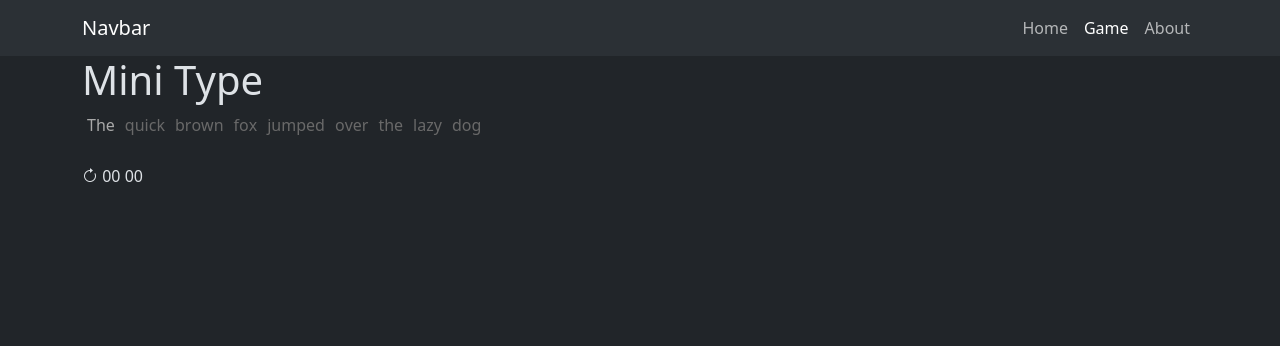
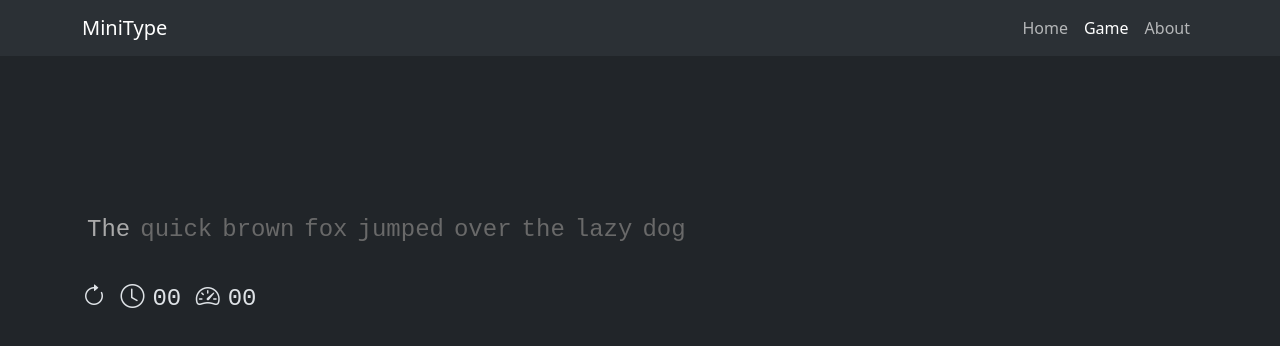
Before and after one commit to tshipenchko/WT1207, a plain HTML site: page final/game/index.html in a window 1280 px wide. Drawn offline with nearby package versions, Linux system fonts and the light colour scheme.

Commit message:
Better styling for the game

```diff
--- a/final/game/index.html
+++ b/final/game/index.html
@@ -18,12 +18,11 @@
 <body class="d-flex flex-column min-vh-100">
 
 
-
 <!-- Header -->
 <header>
     <nav class="navbar navbar-expand-sm bg-body-tertiary">
         <div class="container">
-            <a class="navbar-brand" href="#">Navbar</a>
+            <a class="navbar-brand" href="../index.html">MiniType</a>
             <button class="navbar-toggler" type="button" data-bs-toggle="collapse" data-bs-target="#navbar-nav"
                     aria-controls="navbar-nav" aria-expanded="false" aria-label="Toggle navigation">
                 <span class="navbar-toggler-icon"></span>
@@ -46,15 +45,20 @@
 </header>
 
 <!-- Monkey Type game -->
-<main class="container">
-    <h1>Mini Type</h1>
-    <div id="caret" class="d-none"></div>
-    <div id="words" class=""></div>
-    <label for="wordsInput"></label>
-    <input id="wordsInput" class="" tabindex="0">
-    <span id="restartButton" tabindex="0"><i class="bi bi-arrow-clockwise"></i></span>
-    <span id="timer">00</span>
-    <span id="lifeWPM">00</span>
+<main class="container flex-grow-1 d-flex  align-items-center">
+    <div>
+        <div id="caret" class="d-none"></div>
+        <div id="words" class=""></div>
+        <label for="wordsInput"></label>
+        <input id="wordsInput" class="" tabindex="0">
+        <span id="restartButton" tabindex="0"><i class="bi bi-arrow-clockwise"></i></span>
+        <span>
+            <i class="bi bi-clock me-2"></i><span id="timer">00</span>
+        </span>
+        <span>
+            <i class="bi bi-speedometer2 me-2"></i><span id="lifeWPM">00</span>
+        </span>
+    </div>
 </main>
 
 <!-- Footer -->
--- a/final/game/style.css
+++ b/final/game/style.css
@@ -87,6 +87,7 @@
     opacity: 0.5;
 }
 
-.hidden {
-    display: none !important;
+main {
+    font-family: "JetBrains Mono", monospace;
+    font-size: 1.5rem;
 }
```
